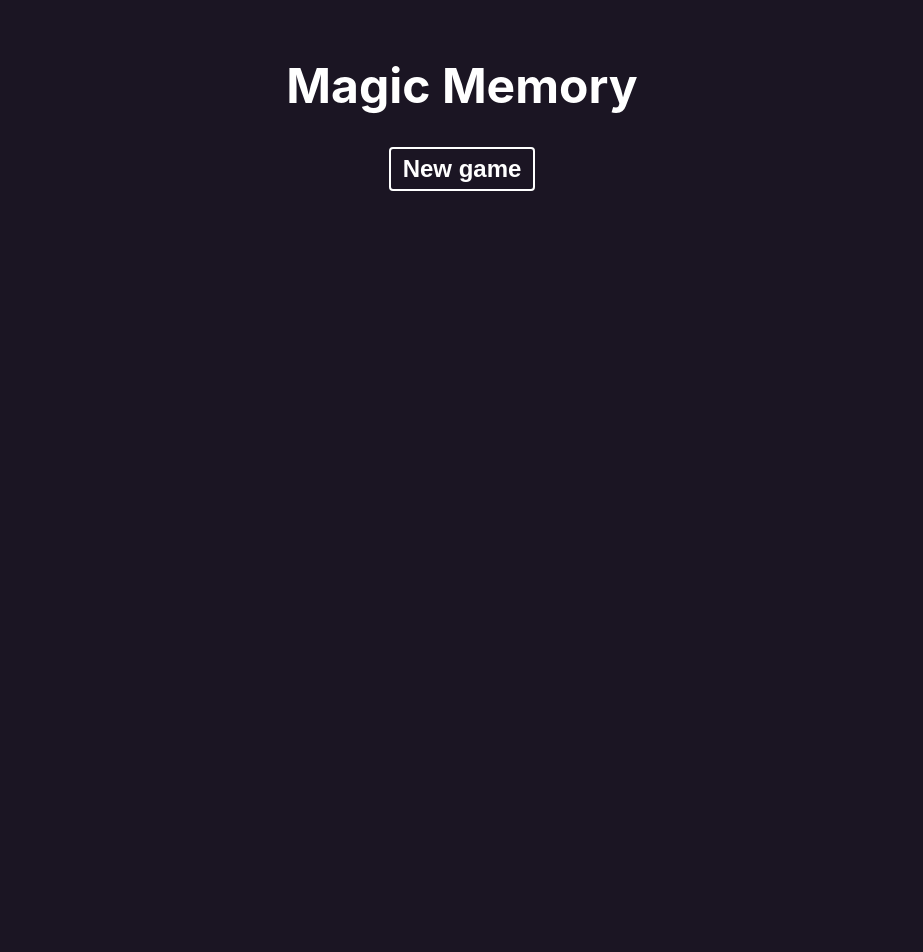
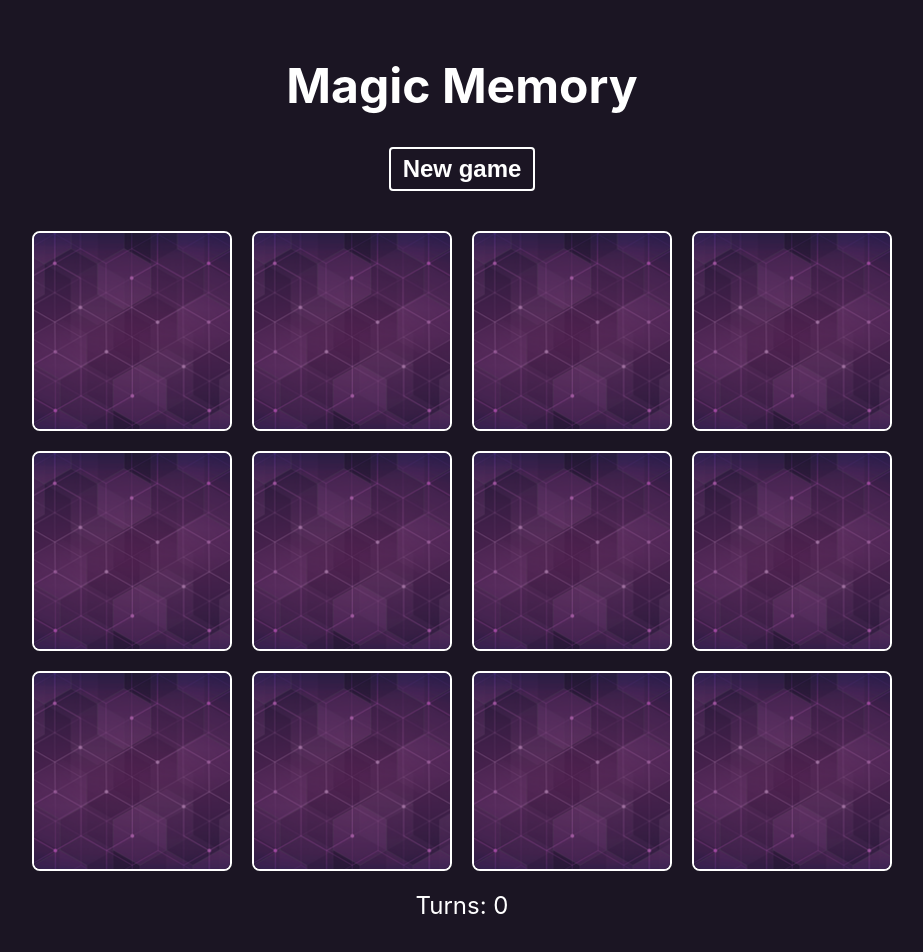
Before and after one commit to adeonirlabs/netninja-magic-memory, a React (Vite) app: page / in a window 1280 px wide. Shown: the top 952 px of the page, without its empty margins (178-1101 px from the left). Before the commit the page ends 800 px from the top, so only its background shows below. Built offline with nearby package versions, Linux system fonts and the light colour scheme.

Commit message:
Final touchs

```diff
--- a/src/App.scss
+++ b/src/App.scss
@@ -29,4 +29,8 @@
     grid-template-columns: repeat(4, 1fr);
     gap: 20px;
   }
+
+  .turns {
+    margin-top: 20px;
+  }
 }
--- a/src/App.tsx
+++ b/src/App.tsx
@@ -32,8 +32,13 @@ export function App() {
     const shuffledCards = [...cardImages, ...cardImages]
       .sort(() => Math.random() - 0.5)
       .map((card, index) => ({ ...card, id: index }))
-    setCards(shuffledCards)
+
+    setChoiceOne(null)
+    setChoiceTwo(null)
+    setCards((prev) => prev.map((card) => ({ ...card, matched: false })))
     setTurns(0)
+
+    setTimeout(() => setCards(shuffledCards), 500)
   }
 
   const resetTurns = useCallback(() => {
@@ -65,6 +70,10 @@ export function App() {
     }
   }, [choiceOne, choiceTwo, resetTurns])
 
+  useEffect(() => {
+    shuffleCards()
+  }, [])
+
   return (
     <div className="App">
       <h1>Magic Memory</h1>
@@ -81,6 +90,8 @@ export function App() {
           />
         ))}
       </div>
+
+      <p className="turns">Turns: {turns}</p>
     </div>
   )
 }
--- a/src/components/Card.scss
+++ b/src/components/Card.scss
@@ -2,7 +2,9 @@
   position: relative;
 
   img {
-    width: 100%;
+    width: 200px;
+    height: 200px;
+    object-fit: cover;
     display: block;
     border: 2px solid var(--white);
     border-radius: 8px;
```
